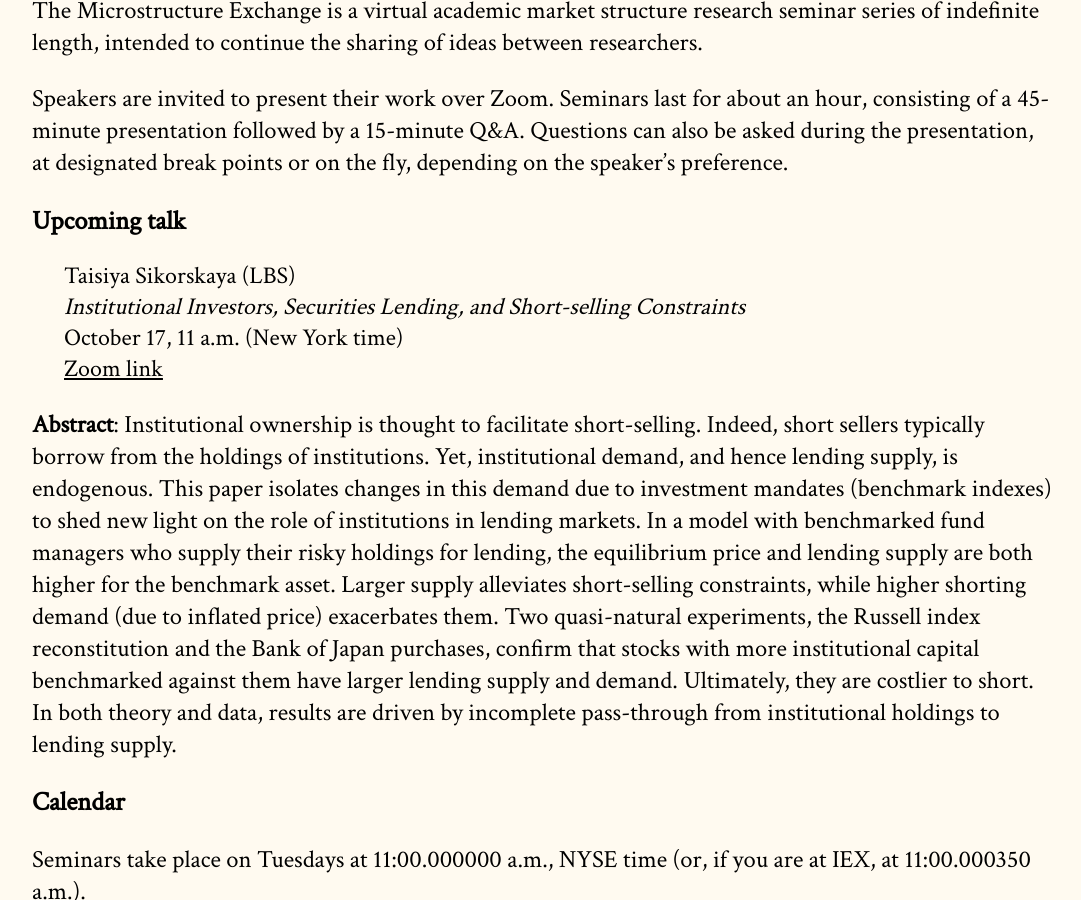
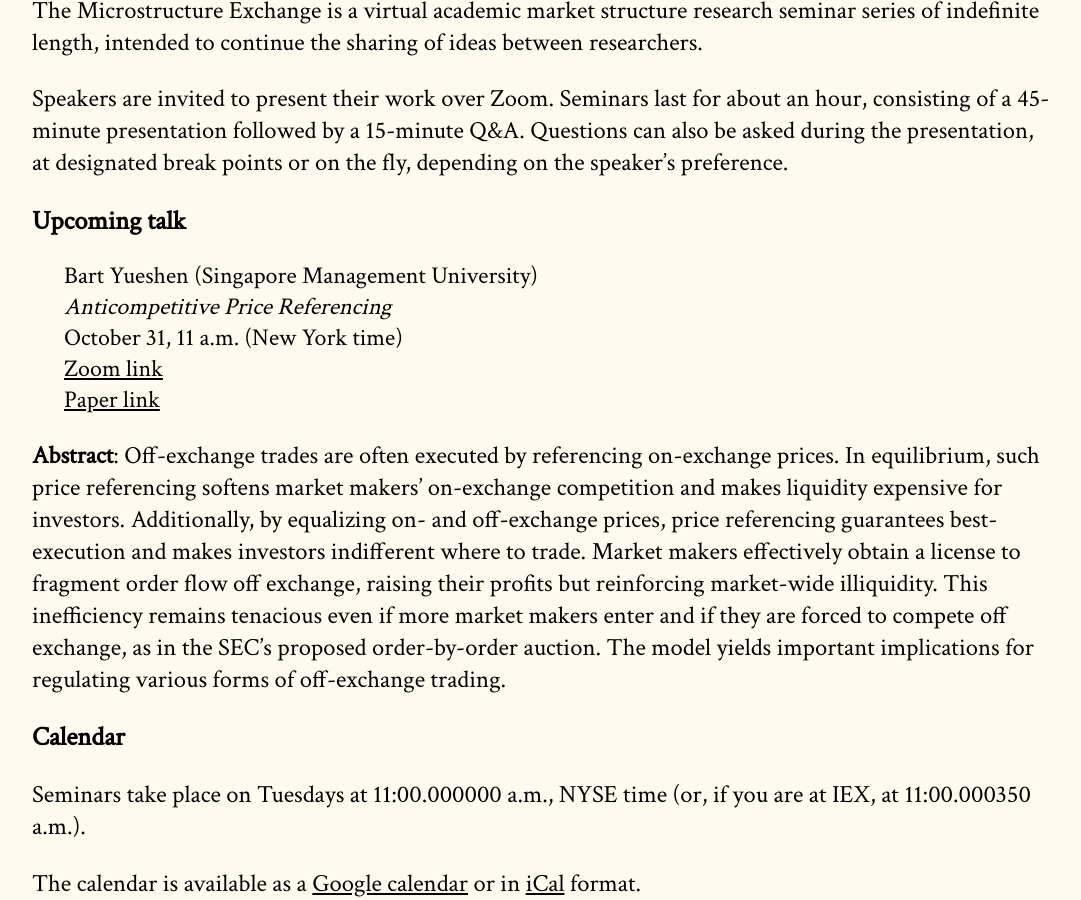
Before and after one commit to cpfiffer/microstructure.exchange, a Jekyll site: the page built from index.md, in a window 1280 px wide and 900 px high, scrolled down 257 px. Shown: the whole window, without its empty margins (96-1177 px from the left). Built offline with Jekyll 4.4.1, drawn with Linux system fonts in a browser that asks for light colours; some web fonts are replaced.

Commit message:
Update _config.yml

```diff
--- a/_config.yml
+++ b/_config.yml
@@ -11,13 +11,13 @@ github:
   owner_name: Cameron Pfiffer
 
 speaker-info:
-  speaker-name: "Taisiya Sikorskaya (LBS)"
-  speaker-paper: "Institutional Investors, Securities Lending, and Short-selling Constraints"
- # coauthors: "Su Li (SEC), David Musto (Wharton)"
-  speaker-date: "October 17, 11 a.m. (New York time)"
- # paper-link: "https://papers.ssrn.com/sol3/papers.cfm?abstract_id=4389657"
+  speaker-name: "Bart Yueshen (Singapore Management University)"
+  speaker-paper: "Anticompetitive Price Referencing"
+  coauthor: "Vincent van Kervel (Pontificia Universidad Católica de Chile)"
+  speaker-date: "October 31, 11 a.m. (New York time)"
+  paper-link: "https://papers.ssrn.com/sol3/papers.cfm?abstract_id=4545730"
  # paper-link: "/papers/Infosales_and_armsraces_29.pdf" # If you have a file instead
   webinar-link: "https://us06web.zoom.us/j/89099439605?pwd=xbAr0dkscfLaSo259GnmFOUj1pwiTe.1"
   # discussant: "Michael Noe (Eurex), Amit Goyal (SFI/Lausanne), and Eric Uhlmann (INSEAD)"
   # slides-link: /slides/RobinhoodSlides_TME.pdf
-  abstract: "Institutional ownership is thought to facilitate short-selling. Indeed, short sellers typically borrow from the holdings of institutions. Yet, institutional demand, and hence lending supply, is endogenous. This paper isolates changes in this demand due to investment mandates (benchmark indexes) to shed new light on the role of institutions in lending markets. In a model with benchmarked fund managers who supply their risky holdings for lending, the equilibrium price and lending supply are both higher for the benchmark asset. Larger supply alleviates short-selling constraints, while higher shorting demand (due to inflated price) exacerbates them. Two quasi-natural experiments, the Russell index reconstitution and the Bank of Japan purchases, confirm that stocks with more institutional capital benchmarked against them have larger lending supply and demand. Ultimately, they are costlier to short. In both theory and data, results are driven by incomplete pass-through from institutional holdings to lending supply."
+  abstract: "Off-exchange trades are often executed by referencing on-exchange prices. In equilibrium, such price referencing softens market makers’ on-exchange competition and makes liquidity expensive for investors. Additionally, by equalizing on- and off-exchange prices, price referencing guarantees best-execution and makes investors indifferent where to trade. Market makers effectively obtain a license to fragment order flow off exchange, raising their profits but reinforcing market-wide illiquidity. This inefficiency remains tenacious even if more market makers enter and if they are forced to compete off exchange, as in the SEC’s proposed order-by-order auction. The model yields important implications for regulating various forms of off-exchange trading."
```
